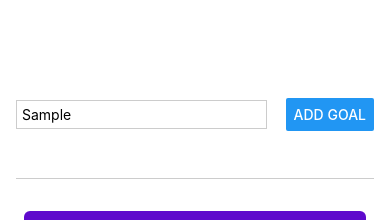
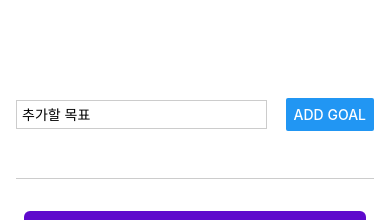
Before and after one commit to Laejun-Kim/RNCOURSE, a React Native app: screen / in a window 390 px wide. Both pictures are taken after typing "Sample" into the empty fields and a click on the button "ADD GOAL". Shown: the top 220 px of the page. Built offline with nearby package versions, Linux system fonts and the light colour scheme.

Commit message:
컴포넌트 분리, 삭제기능 추가

```diff
--- a/App.jsx
+++ b/App.jsx
@@ -7,39 +7,42 @@ import {
   ScrollView,
   FlatList,
 } from "react-native";
+import GoalItem from "./components/GoalItem";
+import GoalInput from "./components/GoalInput";
 import { useState } from "react";
 
 export default function App() {
-  const [enteredGoal, setEnteredGoal] = useState("");
   const [courseGoals, setCourseGoals] = useState([]);
 
-  function goalInputHandler(enteredText) {
-    setEnteredGoal(enteredText);
-  }
-  function addGoalHandler() {
+  function addGoalHandler(enteredGoal) {
     setCourseGoals((currentCourseGoals) => [
       ...currentCourseGoals,
       { text: enteredGoal, id: Math.random().toString() },
     ]);
   }
+
+  function deleteGoalHandler(goalId) {
+    setCourseGoals((currentCourseGoals) => {
+      return currentCourseGoals.filter((goal) => goal.id !== goalId);
+    });
+  }
+
   return (
     <View style={styles.appContainer}>
-      <View style={styles.inputContainer}>
-        <TextInput
-          style={styles.textInput}
-          onChangeText={goalInputHandler}
-          placeholder="추가할 목표"
-        />
-        <Button title="Add Goal" onPress={addGoalHandler} />
-      </View>
+      <GoalInput
+        // goalInputHandler={goalInputHandler}
+        onAddGoal={addGoalHandler}
+      />
       <View style={styles.goalsContainer}>
         <FlatList
           data={courseGoals}
           renderItem={(itemData) => {
             return (
-              <View style={styles.goalItem}>
-                <Text style={styles.goalText}>{itemData.item.text}</Text>
-              </View>
+              <GoalItem
+                onDelete={deleteGoalHandler}
+                text={itemData.item.text}
+                id={itemData.item.id}
+              />
             );
           }}
           keyExtractor={(item, index) => item.id}
@@ -55,32 +58,8 @@ const styles = StyleSheet.create({
     paddingHorizontal: 16,
     flex: 1,
   },
-  inputContainer: {
-    flex: 1,
-    flexDirection: "row",
-    justifyContent: "space-between",
-    alignItems: "center",
-    marginBottom: 24,
-    borderBottomWidth: 1,
-    borderBottomColor: "#cccccc",
-  },
-  textInput: {
-    borderColor: "#cccccc",
-    borderWidth: 1,
-    padding: 5,
-    width: "70%",
-    marginRight: 8,
-  },
+
   goalsContainer: {
     flex: 5,
   },
-  goalItem: {
-    margin: 8,
-    padding: 8,
-    borderRadius: 6,
-    backgroundColor: "#5e0acc",
-  },
-  goalText: {
-    color: "white",
-  },
 });
--- /dev/null
+++ b/components/GoalInput.jsx
@@ -0,0 +1,49 @@
+import { StyleSheet, TextInput, View, Button } from "react-native";
+import React from "react";
+import { useState } from "react";
+
+const GoalInput = ({ onAddGoal }) => {
+  const [enteredGoal, setEnteredGoal] = useState("");
+
+  function goalInputHandler(enteredText) {
+    setEnteredGoal(enteredText);
+  }
+
+  function addGoalHandler() {
+    onAddGoal(enteredGoal);
+    setEnteredGoal("");
+  }
+
+  return (
+    <View style={styles.inputContainer}>
+      <TextInput
+        style={styles.textInput}
+        onChangeText={goalInputHandler}
+        placeholder="추가할 목표"
+        value={enteredGoal}
+      />
+      <Button title="Add Goal" onPress={addGoalHandler} />
+    </View>
+  );
+};
+
+export default GoalInput;
+
+const styles = StyleSheet.create({
+  inputContainer: {
+    flex: 1,
+    flexDirection: "row",
+    justifyContent: "space-between",
+    alignItems: "center",
+    marginBottom: 24,
+    borderBottomWidth: 1,
+    borderBottomColor: "#cccccc",
+  },
+  textInput: {
+    borderColor: "#cccccc",
+    borderWidth: 1,
+    padding: 5,
+    width: "70%",
+    marginRight: 8,
+  },
+});
--- /dev/null
+++ b/components/GoalItem.jsx
@@ -0,0 +1,25 @@
+import { View, Text, StyleSheet, Pressable } from "react-native";
+45;
+const GoalItem = ({ text, id, onDelete }) => {
+  return (
+    <Pressable onPress={() => onDelete(id)}>
+      <View style={styles.goalItem}>
+        <Text style={styles.goalText}>{text}</Text>
+      </View>
+    </Pressable>
+  );
+};
+
+export default GoalItem;
+
+const styles = StyleSheet.create({
+  goalItem: {
+    margin: 8,
+    padding: 8,
+    borderRadius: 6,
+    backgroundColor: "#5e0acc",
+  },
+  goalText: {
+    color: "white",
+  },
+});
```
